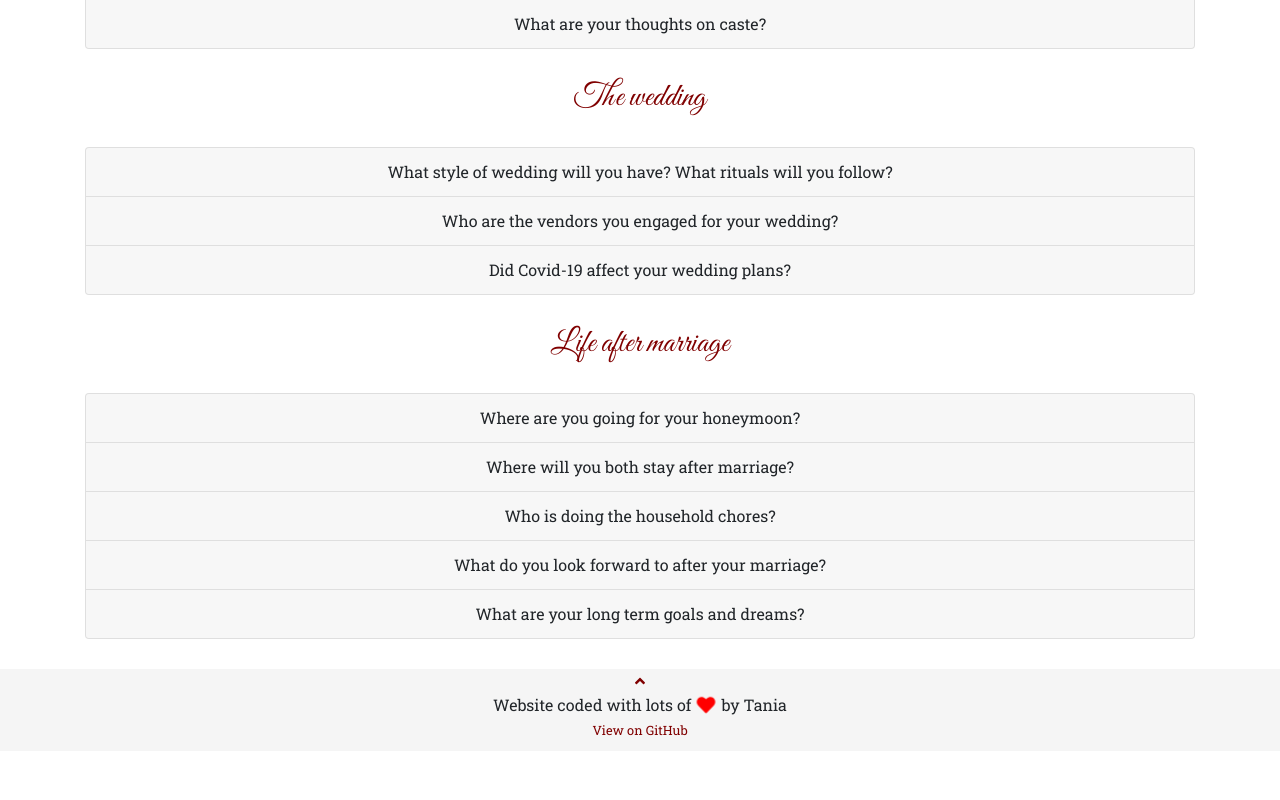
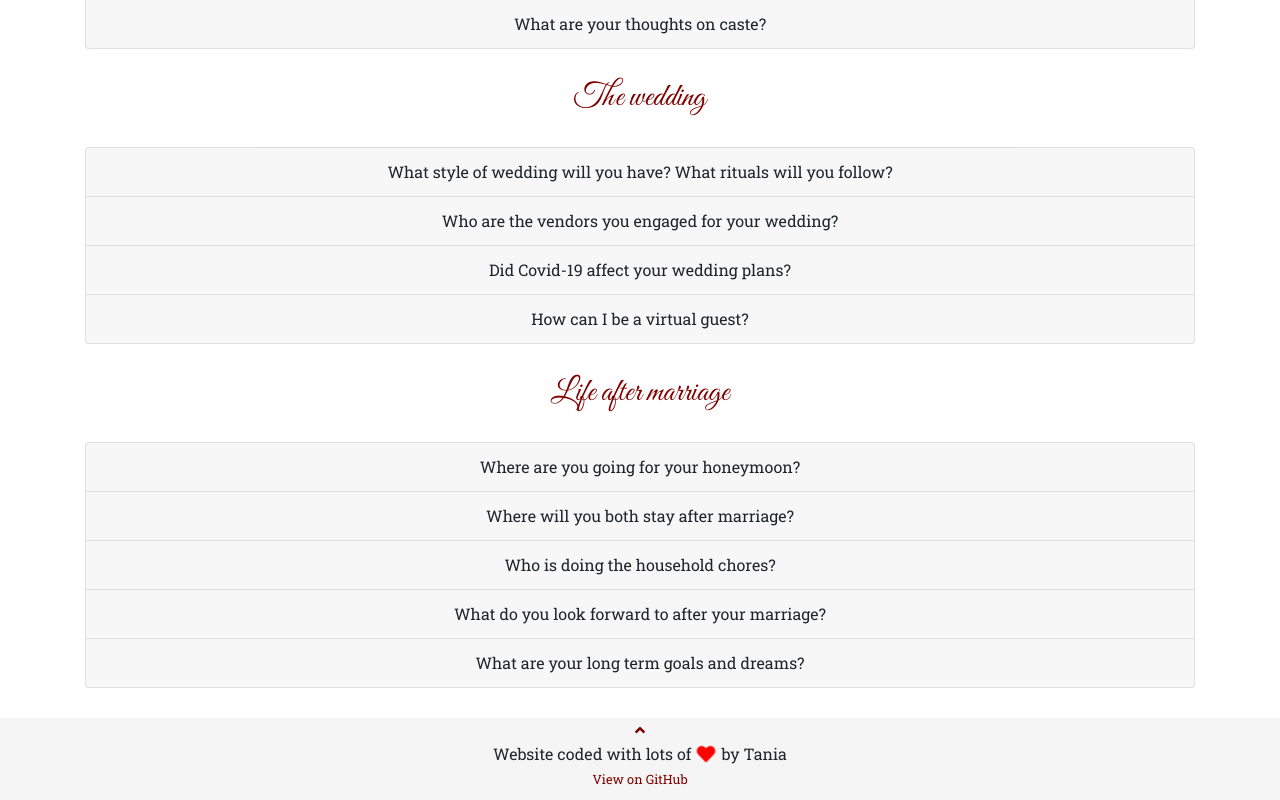
Before and after one commit to taniach/wedding-site, a React (Create React App) app: page / in a window 1280 px wide. Shown: the part 6801-7601 px from the top of the page. Before the commit the page ends 7552 px from the top, so only its background shows below. Built offline with nearby package versions, Linux system fonts and the light colour scheme.

Commit message:
Add virtual guest

```diff
--- a/src/components/FunTrivia.js
+++ b/src/components/FunTrivia.js
@@ -316,6 +316,25 @@ Finally, our pre-wedding photoshoot had to be canceled and it will now have to b
                     </Card.Body>
                     </Accordion.Collapse>
                 </Card>
+                <Card>
+                    <Accordion.Toggle as={Card.Header} eventKey="3" className="text-center">
+                    How can I be a virtual guest?
+                    </Accordion.Toggle>
+                    <Accordion.Collapse eventKey="3">
+                    <Card.Body>
+                    We are just as thankful to our virtual guests as we are to guests who are present physically. This is because Covid-19 has made large gatherings impossible, so we could not have many of our friends and family. Also, because our wedding falls on a weekday and due to many of the covid19 restrictions, many of our friends and family have not been able to make it. <br/><br/>
+
+As such we decided to make sure we could<br/><br/>
+
+- Stream the main wedding virtually <br/>
+- Have a virtual meet with our virtual guests<br/>
+- Accept e-gifts here for virtual guests who want to gift us <br/><br/>
+
+If you would like to have a virtual meet, please do contact Senthil or Tania via WhatsApp or Social Media messaging to schedule a zoom meet with us. We are excited to interact with you and even take some pics with you via Zoom!
+
+                    </Card.Body>
+                    </Accordion.Collapse>
+                </Card>
             </Accordion>
         </Container>
 
```
